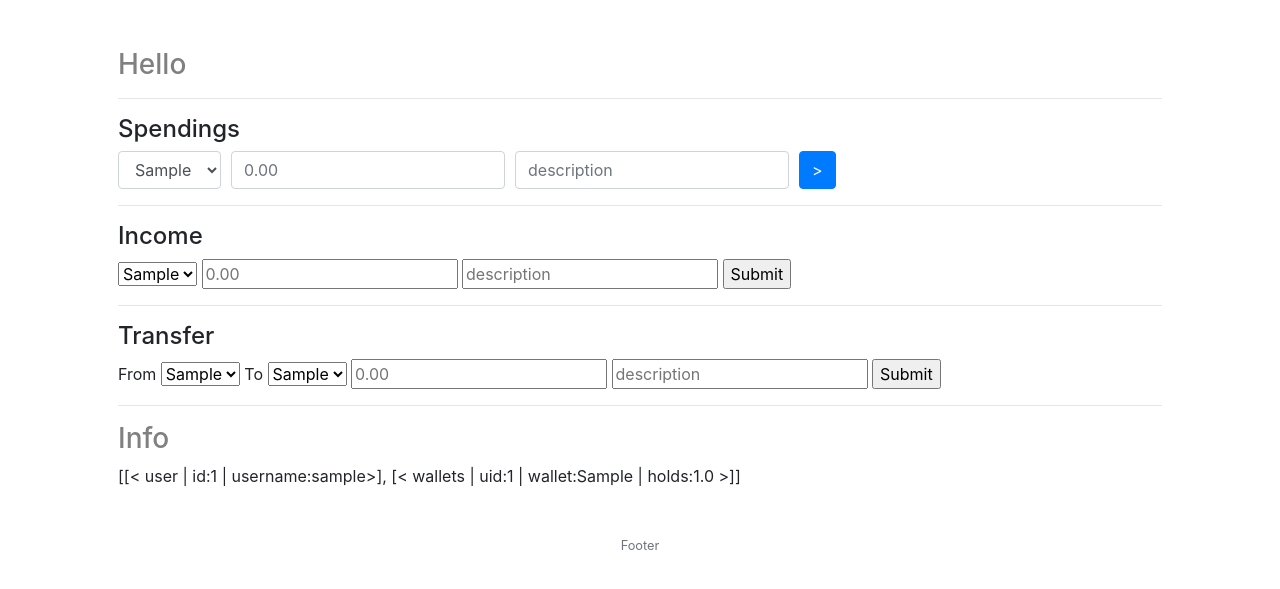
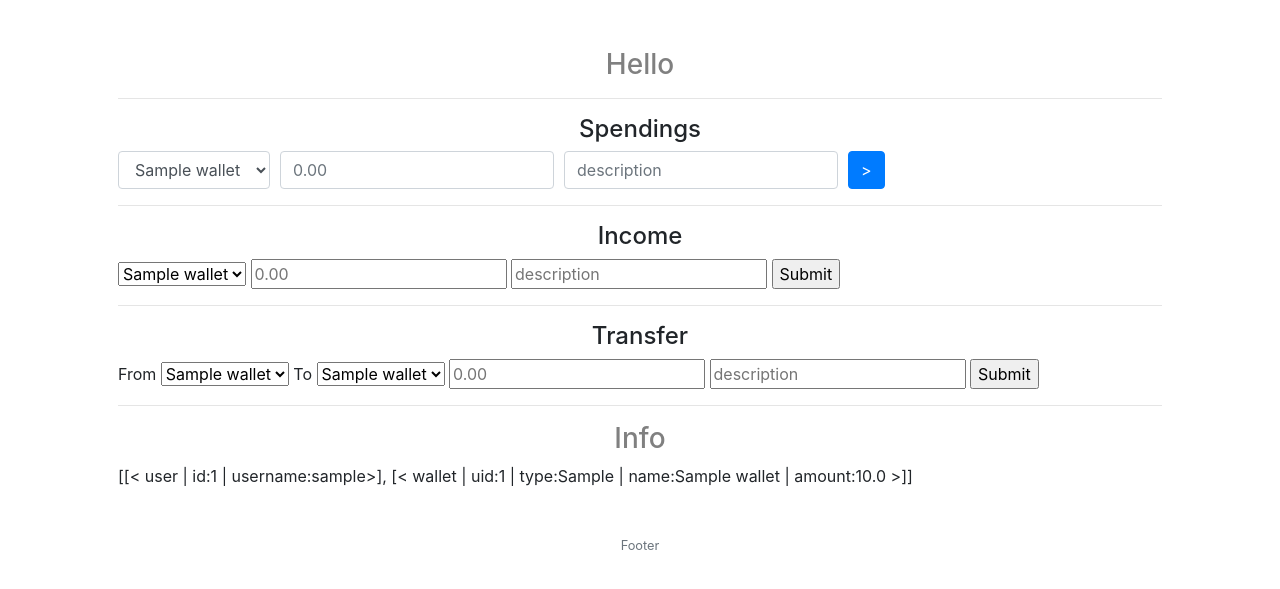
Before and after one commit to kftlfd/trkfin, a Flask app: page /home in a window 1280 px wide. Shown: the part 66-655 px from the top of the page. Run offline with Flask 2, Linux system fonts and the light colour scheme; a user stored in the database is signed in; tables that the repository leaves empty hold one stand-in row (values such as "Sample post").

Commit message:
adding and displaying wallets

```diff
--- a/trkfin/forms.py
+++ b/trkfin/forms.py
@@ -51,3 +51,9 @@ class FormTransfer(FlaskForm):
     tr_amount = DecimalField('Amount', validators=[DataRequired()], widget=NumberInput(min=0.0, step=0.01), render_kw={'placeholder': '0.00'})
     tr_description = StringField('Description', validators=[Optional()], render_kw={'placeholder': 'description'})
     tr_submit = SubmitField('Submit')
+
+class AddWallet(FlaskForm):
+    aw_ts = "timestamp"
+    name = StringField('Name', validators=[Optional()], render_kw={'placeholder': 'Name, e.g.: "Cash"'})
+    type = StringField('Type', validators=[Optional()], render_kw={'placeholder': 'Type, e.g.: "On hand", "Savings"'})
+    submit = SubmitField('Add')
--- a/trkfin/models.py
+++ b/trkfin/models.py
@@ -32,12 +32,13 @@ def load_user(id):
 
 class Wallets(db.Model):
     wid = db.Column(db.Integer, primary_key=True, nullable=False)
-    user_id = db.Column(db.Integer, index=True)
-    wallet = db.Column(db.String(20))
-    holds = db.Column(db.Float)
+    user_id = db.Column(db.Integer, index=True, nullable=False)
+    type = db.Column(db.String(20), nullable=False)
+    name = db.Column(db.String(20), nullable=False)
+    amount = db.Column(db.Float, nullable=False)
 
     def __repr__(self):
-        return f'< wallets | uid:{self.user_id} | wallet:{self.wallet} | holds:{self.holds} >'
+        return f'< wallet | uid:{self.user_id} | type:{self.type} | name:{self.name} | amount:{self.amount} >'
 
     def wallet_count(self, uid):
         return len(Wallets.query.filter_by(user_id=uid).all())
--- a/trkfin/routes.py
+++ b/trkfin/routes.py
@@ -4,7 +4,7 @@ from werkzeug.urls import url_parse
 
 from trkfin import app, db
 from trkfin.models import Users, Wallets
-from trkfin.forms import LoginForm, RegistrationForm, FormSpending, FormIncome, FormTransfer
+from trkfin.forms import LoginForm, RegistrationForm, FormSpending, FormIncome, FormTransfer, AddWallet
 
 
 @app.route("/")
@@ -30,7 +30,7 @@ def home():
     # load wallets
     srcs = []
     for w in Wallets.query.filter_by(user_id=current_user.id).all():
-        srcs.append(w.wallet)
+        srcs.append(w.name)
     f_sp.sp_source.choices = srcs
     f_inc.inc_destination.choices = srcs
     f_tr.tr_source.choices = srcs
@@ -38,14 +38,14 @@ def home():
 
     # received spendings form
     if f_sp.sp_submit.data and f_sp.validate():
-        w = Wallets.query.filter_by(user_id=current_user.id, wallet=f_sp.sp_source.data).first()
-        w.holds -= float(f_sp.sp_amount.data)
+        w = Wallets.query.filter_by(user_id=current_user.id, name=f_sp.sp_source.data).first()
+        w.amount -= float(f_sp.sp_amount.data)
         db.session.commit()
 
     # received income form
     if f_inc.inc_submit.data and f_inc.validate():
-        w = Wallets.query.filter_by(user_id=current_user.id, wallet=f_inc.inc_destination.data).first()
-        w.holds += float(f_inc.inc_amount.data)
+        w = Wallets.query.filter_by(user_id=current_user.id, name=f_inc.inc_destination.data).first()
+        w.amount += float(f_inc.inc_amount.data)
         db.session.commit()
 
     # received transer form
@@ -83,7 +83,7 @@ def register():
         db.session.commit()
 
         # create default wallet for user
-        new_wallet = Wallets(user_id=new_user.id, wallet='cash', holds=42.15)
+        new_wallet = Wallets(user_id=new_user.id, type='Wallet', name='Cash', amount=42.15)
         db.session.add(new_wallet)
         db.session.commit()
 
@@ -139,7 +139,7 @@ def logout():
     return redirect(url_for('index'))
 
 
-@app.route('/u/<username>')
+@app.route('/u/<username>', methods=['GET', 'POST'])
 @login_required
 def account(username):
 
@@ -147,5 +147,17 @@ def account(username):
         return redirect('/u/' + current_user.username)
 
     user = Users.query.filter_by(username=username).first_or_404()
+    wallets = Wallets.query.filter_by(user_id=current_user.id).order_by(Wallets.type).all()
 
-    return render_template('account.html', user=user)
+    form = AddWallet()
+
+    if form.validate_on_submit():
+        new_wallet = Wallets(user_id=current_user.id)
+        new_wallet.name = form.name.data
+        new_wallet.type = form.type.data
+        new_wallet.amount = 0
+
+        db.session.add(new_wallet)
+        db.session.commit()
+
+    return render_template('account.html', user=user, wallets=wallets, form=form)
--- a/trkfin/static/styles.css
+++ b/trkfin/static/styles.css
@@ -1,3 +1,7 @@
 h3 {
     color: grey;
 }
+
+h3, h4 {
+    text-align: center;
+}
```
Also changed, not shown: trkfin/templates/account.html (+29 -0 lines), trkfin.db.
